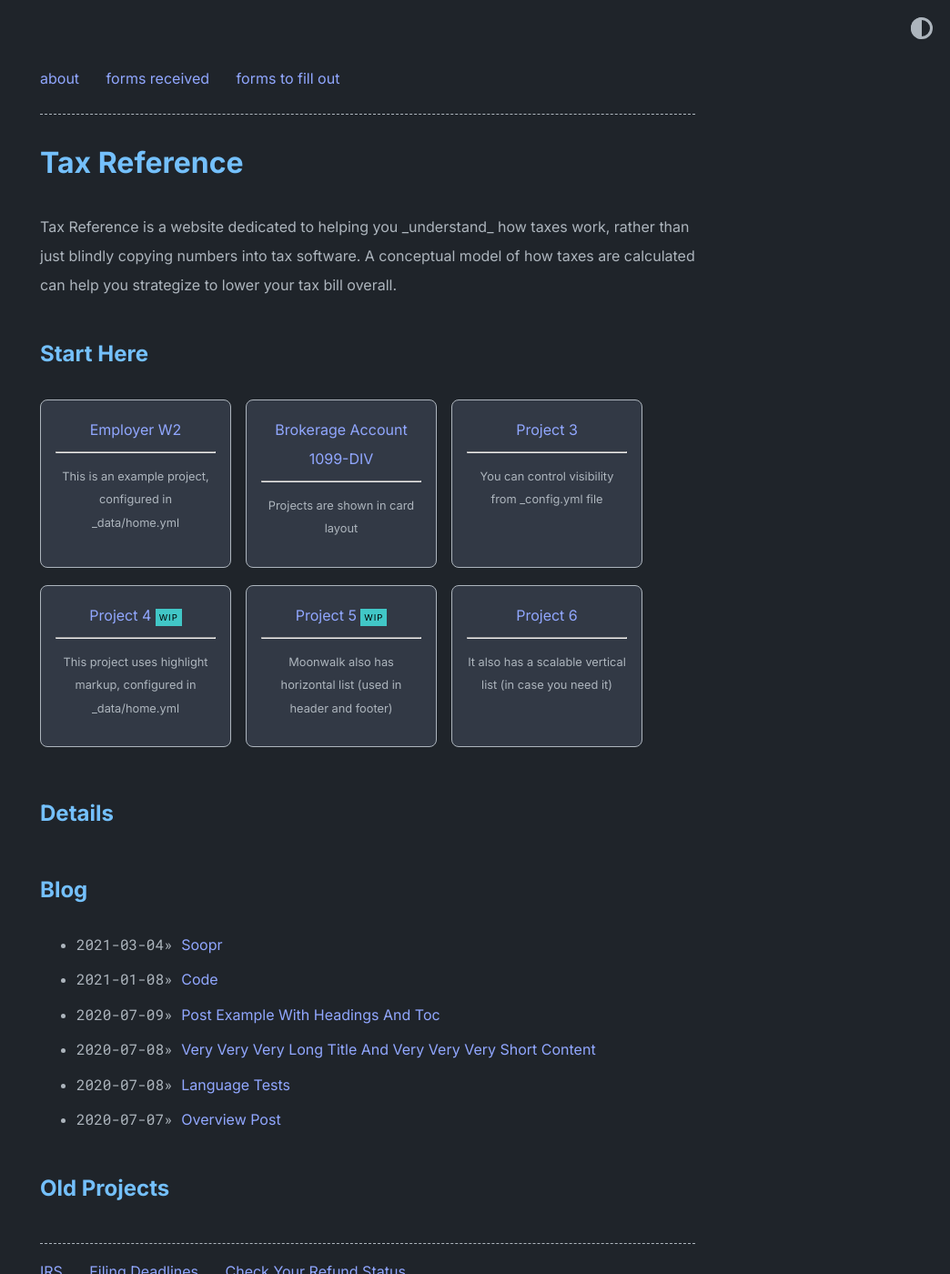
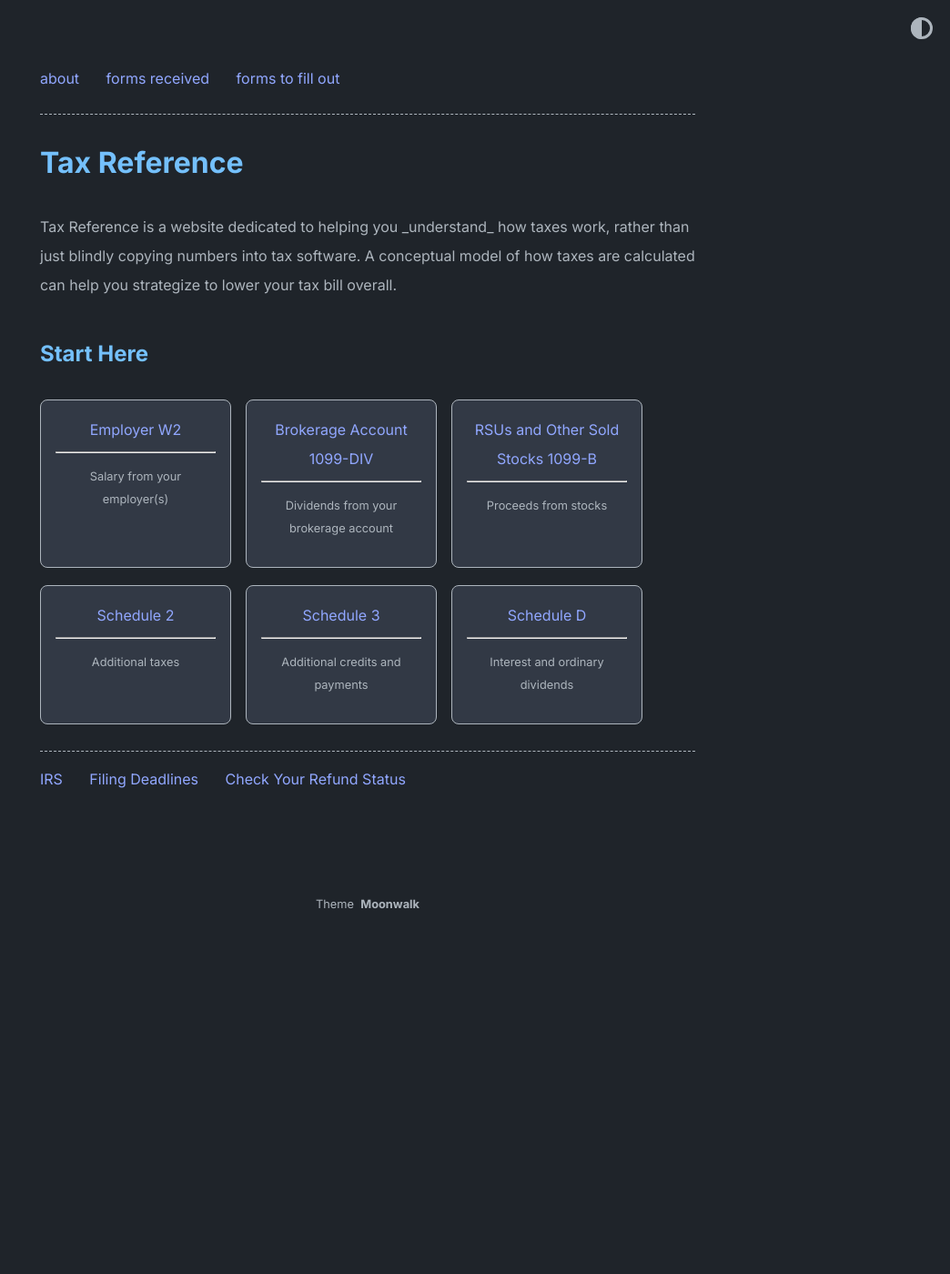
Before and after one commit to beavercall/tax-reference, a Jekyll site: the page built from index.md, in a window 1280 px wide and 1400 px high. Shown: the whole window at 91% size, without its empty margins (236-1280 px from the left). Built offline with Jekyll 4.4.1, drawn with Linux system fonts in a browser that asks for light colours.

Commit message:
Added all content pages

```diff
--- a/_config.yml
+++ b/_config.yml
@@ -26,9 +26,9 @@ theme_config:
   show_copyright: true # show copyright notice in footer
   # following keys are using to create home layout
   show_projects: true # show projects as cards, add in _data/home.yml
-  show_blog: true # show blog posts added in _posts
-  show_old_projects: true # show old projects as cards, add in _data/home.yml
-  show_misc_list: true # show generic vertical list for misc details, add _data/home.yml
+  show_blog: false # show blog posts added in _posts
+  show_old_projects: false # show old projects as cards, add in _data/home.yml
+  show_misc_list: false # show generic vertical list for misc details, add _data/home.yml
   show_reading_time: true # show number of words and reading time in the blog posts
   show_tags: true # show tags in a blog posts
   # options for "home" page
--- a/_data/home.yml
+++ b/_data/home.yml
@@ -3,37 +3,37 @@ navbar_entries:
     url: about
 
   - title: forms received
-    url: forms-received
+    url: parent-pages/forms-received
 
   - title: forms to fill out
-    url: forms-fill
+    url: parent-pages/forms-fill
 
 project_entries:
   - title: Employer W2
-    url: w2-employer
-    desc: This is an example project, configured in _data/home.yml
+    url: forms-received-pages/w2-employer
+    desc: Salary from your employer(s)
 
   - title: Brokerage Account 1099-DIV
-    url: 1099-div
-    desc: Projects are shown in card layout
+    url: forms-received-pages/1099-div
+    desc: Dividends from your brokerage account
 
-  - title: Project 3
-    url: overview-post
-    desc: You can control visibility from _config.yml file
+  - title: RSUs and Other Sold Stocks 1099-B
+    url: forms-received-pages/1099-b
+    desc: Proceeds from stocks
 
-  - title: Project 4
-    url: overview-post
-    desc: This project uses highlight markup, configured in _data/home.yml
-    highlight: WIP
+  - title: Schedule 2
+    url: forms-fill-pages/schedule-2
+    desc: Additional taxes
+    # highlight: WIP
 
-  - title: Project 5
-    url: overview-post
-    desc: Moonwalk also has horizontal list (used in header and footer)
-    highlight: WIP
+  - title: Schedule 3
+    url: forms-fill-pages/schedule-3
+    desc: Additional credits and payments
+    # highlight: WIP
 
-  - title: Project 6
-    url: overview-post
-    desc: It also has a scalable vertical list (in case you need it)
+  - title: Schedule D
+    url: forms-fill-pages/schedule-d
+    desc: Interest and ordinary dividends
 
 # old_project_entries:
 #   - title: Soopr
--- /dev/null
+++ b/forms-fill-pages/schedule-2.md
@@ -0,0 +1,17 @@
+---
+layout: post
+title: "Schedule 2: Additional Taxes"
+url: schedule-2
+---
+
+### Additional Medicare Tax: Form 8959
+
+Box 5 (”Medicare wages and tips”) of your W2 tells you the amount of your wages eligible for the additional medicare tax. Part 1 of this form computes how much Additional Medicare tax you owe on that money.
+
+Then, the amount of money already withheld from your paychecks for Medicare tax on box 6 (”Medicare tax withheld”) of your W2 is compared with your actual / “regular” Medicare tax withholding.
+
+On Schedule 2 you report the Additional Medicare Tax you owe, and on the Payments section of the 1040 you report how much was withheld from your paychecks already.
+
+### Net investment income tax: Form 8960
+
+This form computes your total investment income (interest from checking/savings, dividends from your taxable brokerage account, capital gains/losses), then applies a 3.8% tax to it and adds that to how much tax you owe.
--- /dev/null
+++ b/forms-fill-pages/schedule-3.md
@@ -0,0 +1,9 @@
+---
+layout: post
+title: "Schedule 3: Additional Credits and Payments"
+url: schedule-3
+---
+
+Foreign tax credit: this value comes from the amount of foreign tax you paid, specified on your taxable brokerage 1099-DIV line 7 (”foreign tax paid”) and lowers the US tax you must pay by the same amount
+
+The total value of your credits gets put on line 20 (”amount from schedule 3, line 8”) of form 1040
--- /dev/null
+++ b/forms-fill-pages/schedule-d.md
@@ -0,0 +1,9 @@
+---
+layout: post
+title: "Schedule D: Capital Gains and Losses"
+url: schedule-d
+---
+
+This information goes onto line 7 of form 1040 and increases or decreases your taxable income
+
+Aggregate information about your capital gains and losses, broken out into short-term and long-term.
--- /dev/null
+++ b/forms-received-pages/1099-b.md
@@ -0,0 +1,10 @@
+---
+layout: post
+title: "Proceeds from RSUs Sold"
+url: 1099-div
+---
+
+Example: [Charles Schwab](https://www.schwab.com/)
+
+## For RSUs
+This form shows the short-term capital gains tax paid on RSUs that were sold. Even if they’re set to automatically sell the same day that they vest, there is a differential between the price you received the share at (ie the price you paid for it) and the price you sold it at. The difference is either a capital gain or capital loss. It shows up on line 7 “capital gain (or loss)” of form 1040 and on Schedule D and on form 8949, in which you input (either individually for each sale or in aggregate) the proceeds (how much cash you got for selling the stock) and the cost basis (the price you paid), which are both listed on the 1099-B. The difference is your capital gain (or loss).
```
Also changed, not shown: forms-fill-pages/8606.md (added, +9 -0 lines), forms-fill-pages/8949.md (added, +9 -0 lines), forms-fill-pages/8995-a.md (added, +7 -0 lines), forms-fill-pages/qual-div-cap-gains.md (added, +7 -0 lines), forms-fill-pages/schedule-b.md (added, +10 -0 lines), forms-received-pages/1099-int.md (added, +11 -0 lines), forms-received-pages/1099-r-401k.md (added, +24 -0 lines), forms-received-pages/1099-r-ira.md (added, +22 -0 lines), forms-received-pages/1099-div.md (renamed from 1099-div.md), forms-received-pages/w2-employer.md (renamed from w2-employer.md), parent-pages/forms-fill.md (renamed from forms-fill.md), parent-pages/forms-received.md (renamed from forms-received.md), 1 other file.
